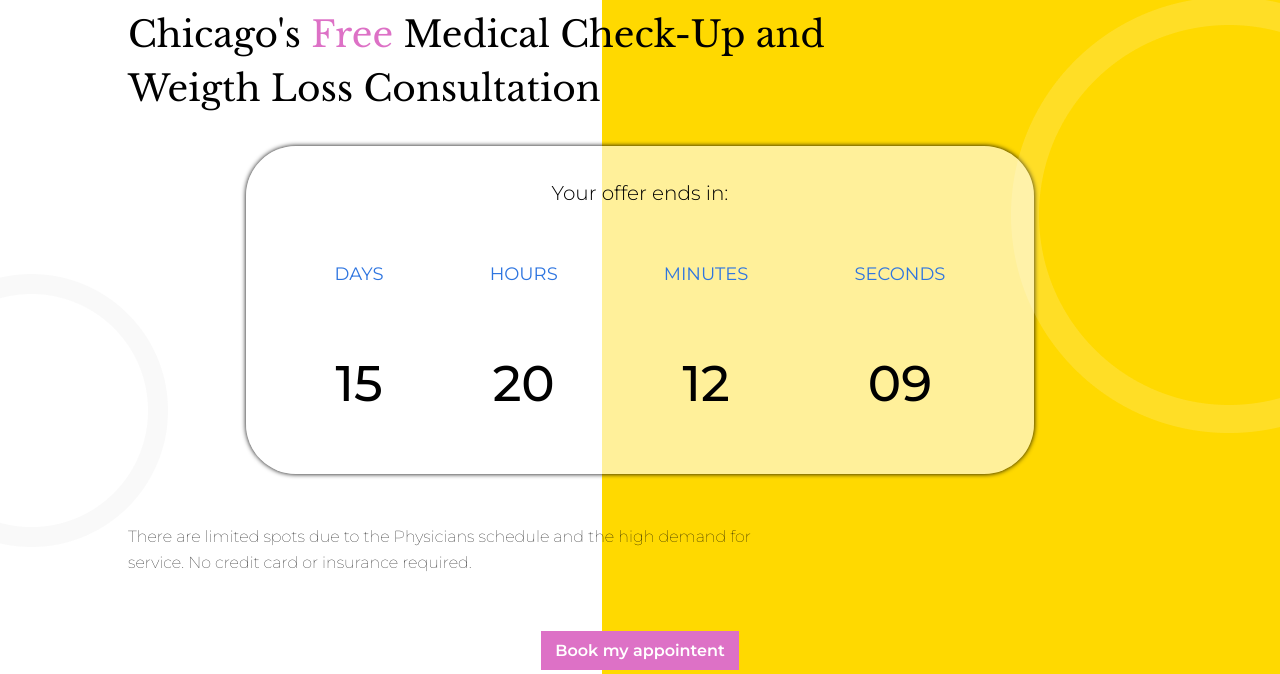
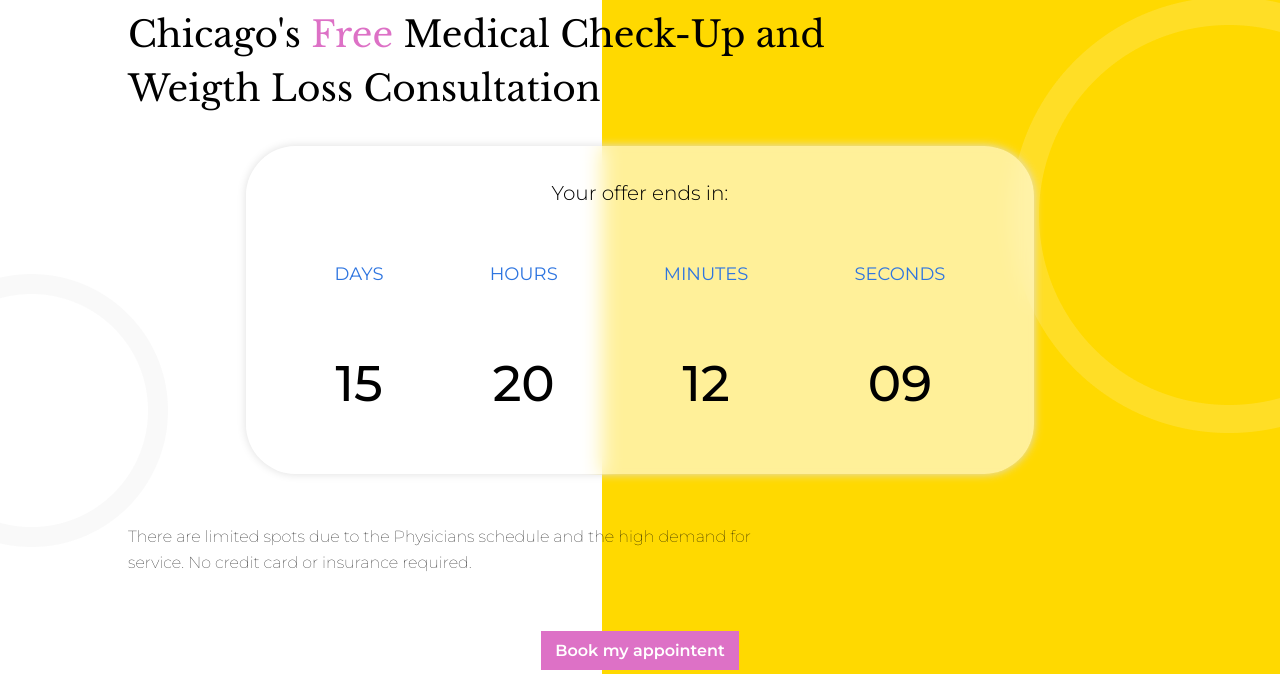
Before and after one commit to tomassilvente/-AlphaEfficiencyTest, a plain HTML site: page index.html in a window 1280 px wide. Shown: the part 126-800 px from the top of the page. Drawn offline with nearby package versions, Linux system fonts and the light colour scheme.

Commit message:
Finishedgit add .

```diff
--- a/index.css
+++ b/index.css
@@ -145,9 +145,10 @@ section{
     align-items: center;
     justify-content: center;
     text-align: center;
-    background-color: #ffffff9a;
+    background-color: rgba(255, 255, 255, 0.6); /* Fondo semi-transparente */
     padding: 41px 36px 41px 36px;
-    border-radius: 50px
+    border-radius: 50px;
+    backdrop-filter: blur(10px); /
 }
 .time{
     display: flex;
@@ -521,7 +522,7 @@ section{
         padding-block: 15px;
         margin-inline: auto;
         width: 70%;
-        box-shadow: 0px 0px 5px 0px;
+        box-shadow: 0px 0px 10px 0px #dedede;
     }
     .rigth p{
         font-size: 16px;
@@ -578,7 +579,7 @@ section{
     }
     .elipse32{
         top: 1100px;
-        left: 83%;
+        left: 78%;
     }
     .section3{
         display: block;
```
